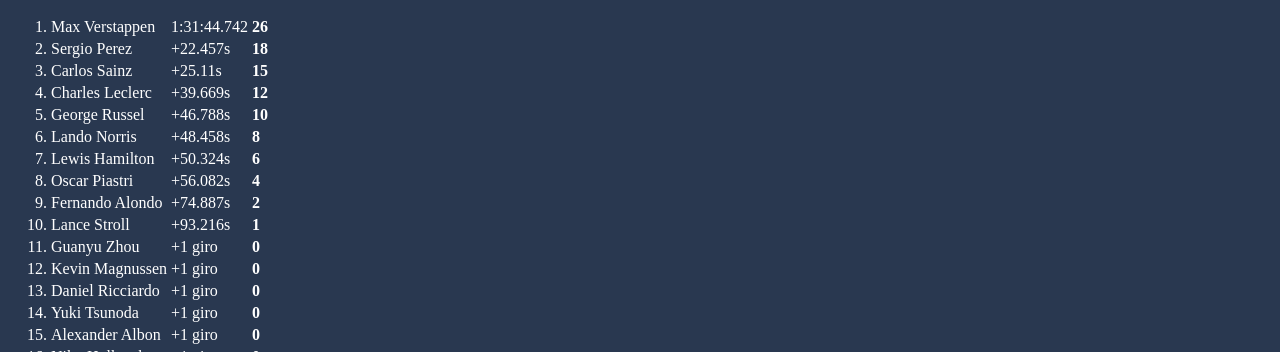
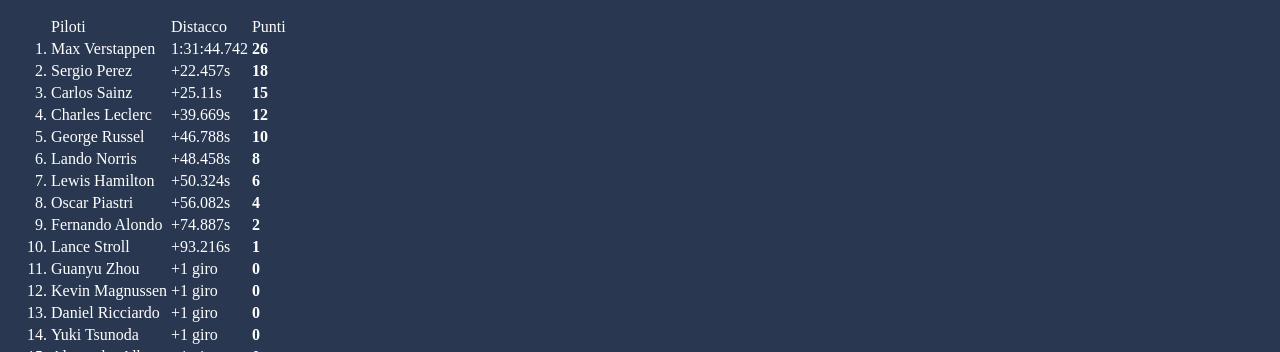
Before and after one commit to sembeninifilippo/sembeninifilippo.github.io, a plain HTML site: page risultatibahrain.html in a window 1280 px wide. Shown: the part 748-1100 px from the top of the page. Drawn offline with Linux system fonts and the light colour scheme.

Commit message:
Update risultatibahrain.html

```diff
--- a/risultatibahrain.html
+++ b/risultatibahrain.html
@@ -76,7 +76,7 @@
         <table>
 
 
-
+            <tr><td> Piloti</td>                     <td> Distacco</td>           <td> Punti </td>
             <tr><td> <li> Max Verstappen</li> </td>  <td> 1:31:44.742 </td> <td> <p> 26 </p> </td> </tr>
             <tr><td> <li> Sergio Perez </li></td>    <td> +22.457s </td>   <td> <p> 18 </p></td></tr>
             <tr><td> <li> Carlos Sainz </li></td>    <td> +25.11s </td>    <td> <p> 15 </p></td></tr>
```
